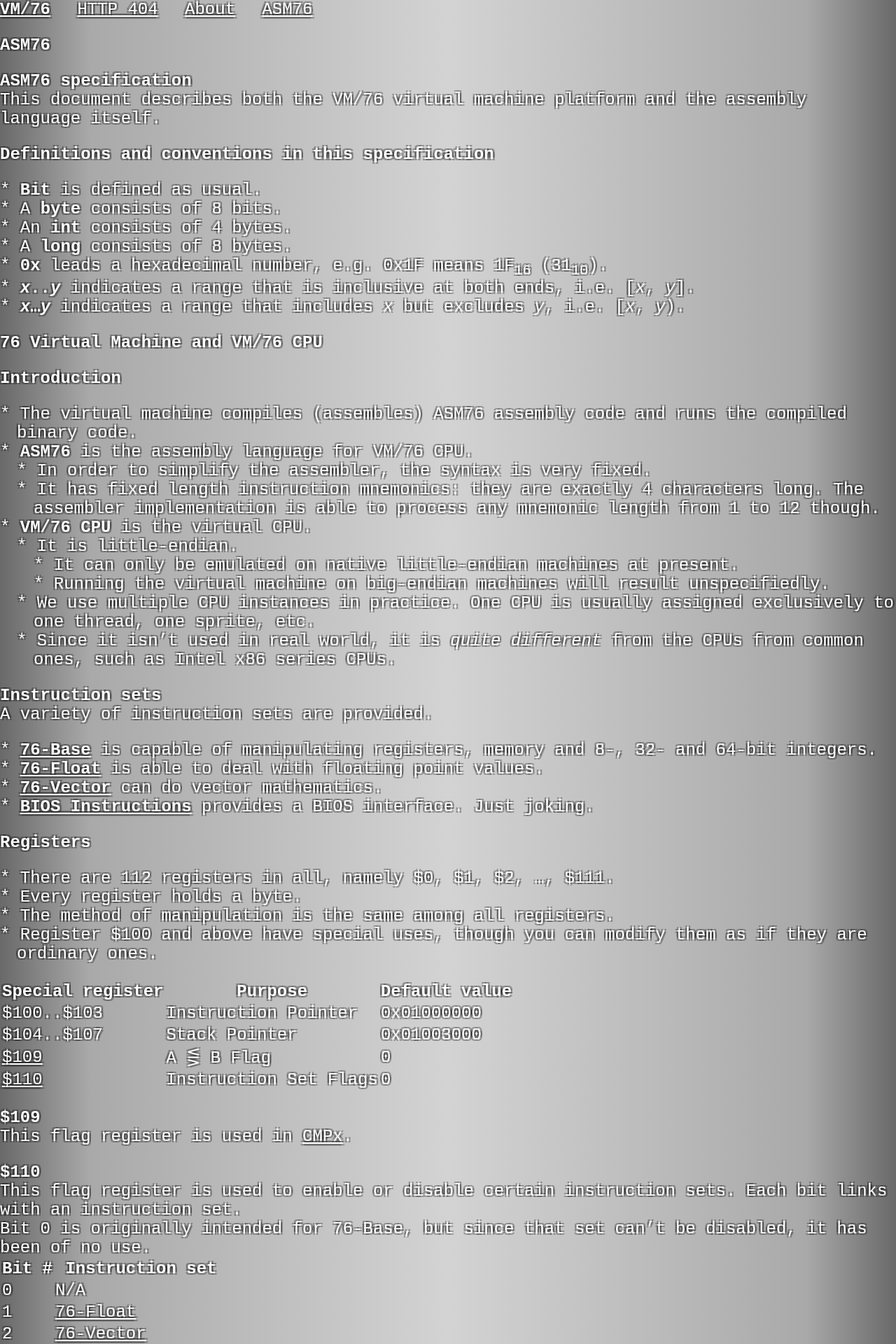
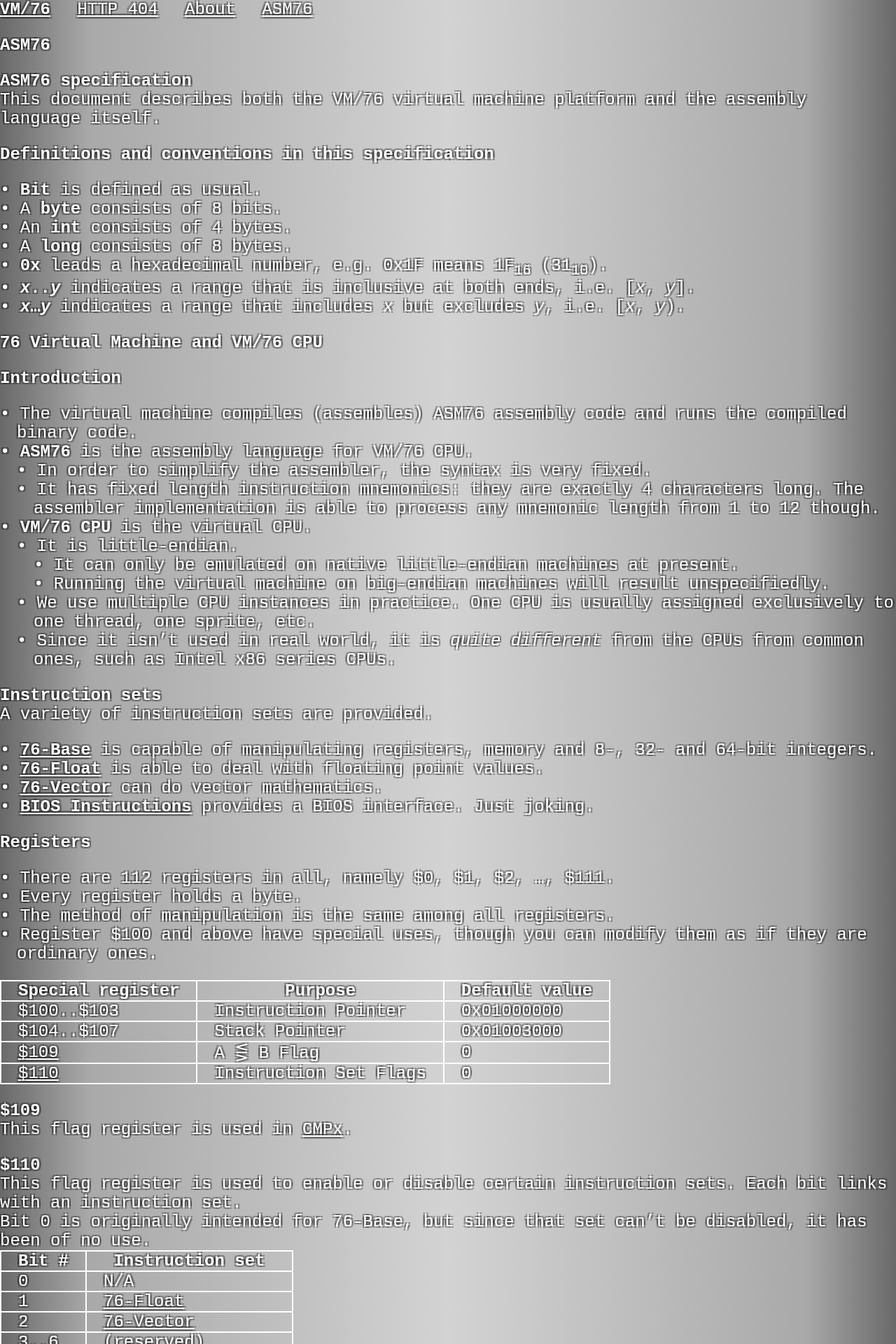
Before and after one commit to IcebergThings/VM-76, a Jekyll site: the page built from spec/asm76.md, in a window 1280 px wide. Shown: the top 1920 px of the page at 70% size. Built offline with Jekyll 4.4.1, drawn with Linux system fonts in a browser that asks for light colours.

Commit message:
样式调整

```diff
--- a/_config.yml
+++ b/_config.yml
@@ -13,8 +13,3 @@ sass:
 
 # ‘serve’ command options
 port: 8076
-
-# GitHub defaults
-kramdown:
-  input: GFM
-  hard_wrap: false
--- a/_sass/_highlight.scss
+++ b/_sass/_highlight.scss
@@ -1,9 +1,6 @@
 // syntax highlighting styles
 
 .highlight {
-  .highlighter-rouge & {
-    background: #424242;
-  }
   .c     { color: #998; font-style: italic } // Comment
   .err   { color: #a61717; background-color: #e3d2d2 } // Error
   .k     { font-weight: bold } // Keyword
--- a/_sass/_main.scss
+++ b/_sass/_main.scss
@@ -1,3 +1,5 @@
+@charset "utf-8";
+
 $font-family: "Source Code Pro", monospace;
 $font-size: 18pt;
 $sd: .1em;
@@ -10,7 +12,7 @@ $shadow-color: rgba(0, 0, 0, .3);
 	font-size: $font-size;
 }
 
-body, p, pre, tt, code, kbd, samp {
+body, p, samp {
 	@include reset;
 }
 
@@ -19,9 +21,26 @@ h1, h2, h3, h4, h5, h6 {
 	margin-top: 1em;
 }
 
+pre, tt, code {
+	@include reset;
+	background-color: rgba(42, 42, 42, .42);
+	pre & {
+		background-color: initial;
+	}
+}
+
 kbd {
+	@include reset;
 	outline: .1em solid currentcolor;
 	box-shadow: 0 0 0 (2 * $sd) $shadow-color, inset 0 0 0 $sd $shadow-color;
+}
+
+table {
+	border-collapse: collapse;
+	th, td {
+		border: .1em solid currentcolor;
+		padding: 0 1em;
+	}
 }
 
 body {
@@ -60,7 +79,7 @@ ul {
 		text-indent: -1em;
 		margin-left: 1em;
 		&::before {
-			content: "* ";
+			content: "• ";
 		}
 	}
 }
```
